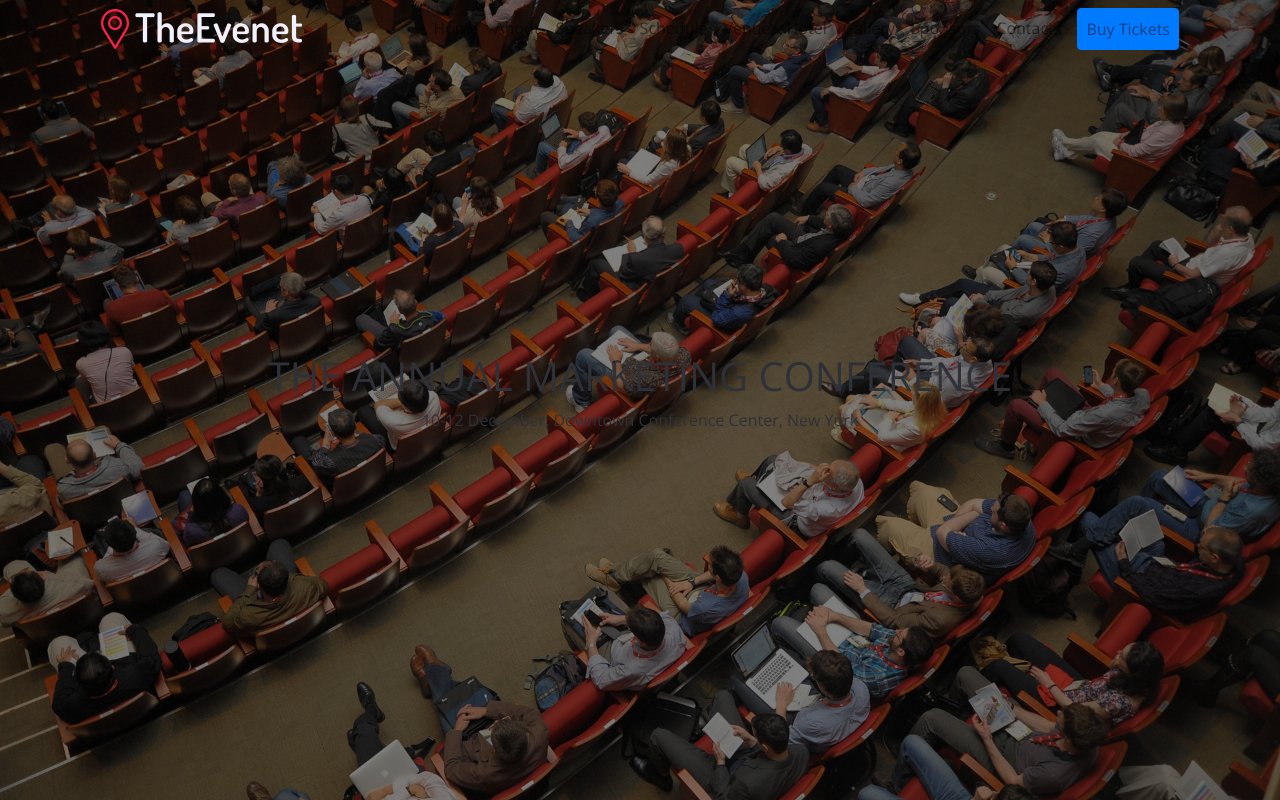
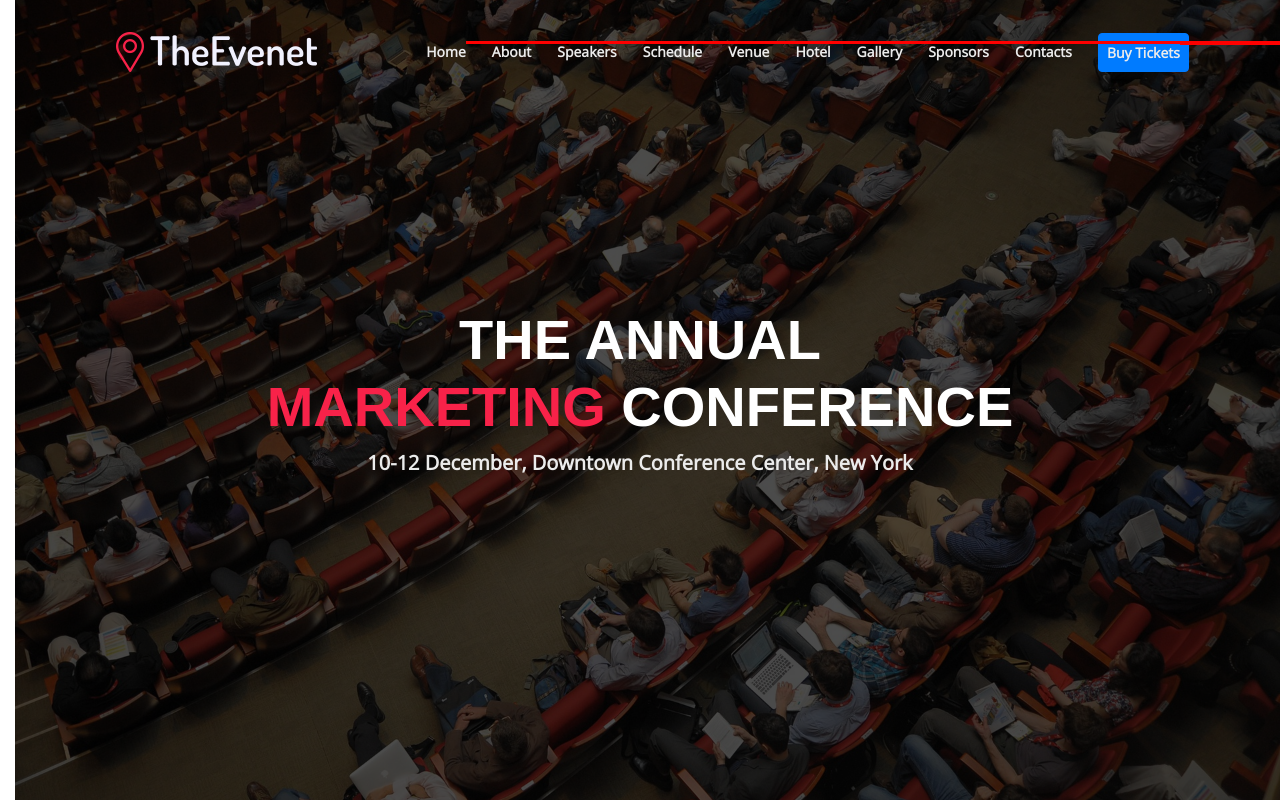
Before and after one commit to rannarith/TheEvent, a plain HTML site: page index.html in a window 1280 px wide. Drawn offline with nearby package versions, Linux system fonts and the light colour scheme; a script that the page names is missing.

Commit message:
fix font title homepage

```diff
--- a/css/style.css
+++ b/css/style.css
@@ -35,6 +35,10 @@ body, html {
   max-height: 40px;
 }
 
+.container-fluid {
+  height: 100%;
+}
+
 /* ============================================================
                 HOME COVER
 ============================================================ */
@@ -52,7 +56,7 @@ body, html {
   content: "";
   height: 100%;
   width: 100%;
-  background: rgba(0,0,0,0.5);
+  background: rgba(0,0,0,0.7);
   position: absolute;
 }
 .home-content-box {
@@ -67,3 +71,37 @@ body, html {
   position: relative;
   z-index: 100;
 }
+
+.home-content-title h1{
+  font-family: "Raleway", sans-serif;
+  color: #fff;
+  font-size: 56px;
+  font-weight: 600;
+}
+
+.home-content-title h1 > span {
+  color: #f82249;
+}
+
+.home-content-title p{
+  color: #ebebeb;
+  font-weight: 700;
+  font-size: 20px;
+}
+
+.navbar-light ul.navbar-nav li.nav-item a.nav-link {
+  color: #ebebeb;
+  font-weight: 700;
+  font-size: 14px;
+}
+
+.navbar-nav a{
+  margin: 0px 5px;
+}
+ul.navbar-nav li.nav-item a.nav-link::after {
+  content: '' ;
+  height: 3px;
+  width: 100%;
+  background: red;
+  position: absolute;
+}
--- a/index.html
+++ b/index.html
@@ -20,10 +20,10 @@
 
 <body>
     <section id="home-page">
-            <!-- <div class="container-fluid"> -->
+            <div class="container-fluid">
                     <!-- <div > -->
                         <div class="home-cover bg-cover">
-                            <div class="container">
+                            <div class="container mt-4">
                                     <nav class="navbar navbar-expand-lg navbar-light">
                                             <a href="#home" class="navbra-brand"><img id="logo" src="img/logo.png" alt="logo"></a>
                                             <button class="navbar-toggler" data-toggle="collapse" data-target="#navbarSuportedContent"
@@ -32,7 +32,7 @@
                                             </button>
                                             <div class="collapse navbar-collapse" id="navbarSuportedContent">
                                                 <ul class="navbar-nav ml-auto">
-                                                    <li class="nav-item">
+                                                    <li class="nav-item active">
                                                         <a href="#home" class="nav-link">Home</a>
                                                     </li>
                                                     <li class="nav-item">
@@ -71,7 +71,7 @@
                         <div class="home-content-box">
                             <div class="home-content-inner">
                                 <div class="home-content-title">
-                                    <h1>THE ANNUAL MARKETING CONFERENCE</h1>
+                                    <h1>THE ANNUAL <br> <span>MARKETING</span>  CONFERENCE</h1>
                                     <p>10-12 December, Downtown Conference Center, New York</p>
                                 </div>
                                 <a href="https://www.youtube.com/watch?v=jDDaplaOz7Q" class="venobox play-btn mb-4 vbox-item" data-vbtype="video" data-autoplay="true"></a>
@@ -82,7 +82,7 @@
                     <!-- </div> -->
 
 
-                <!-- </div> -->
+                </div>
     </section>
 
 
```
